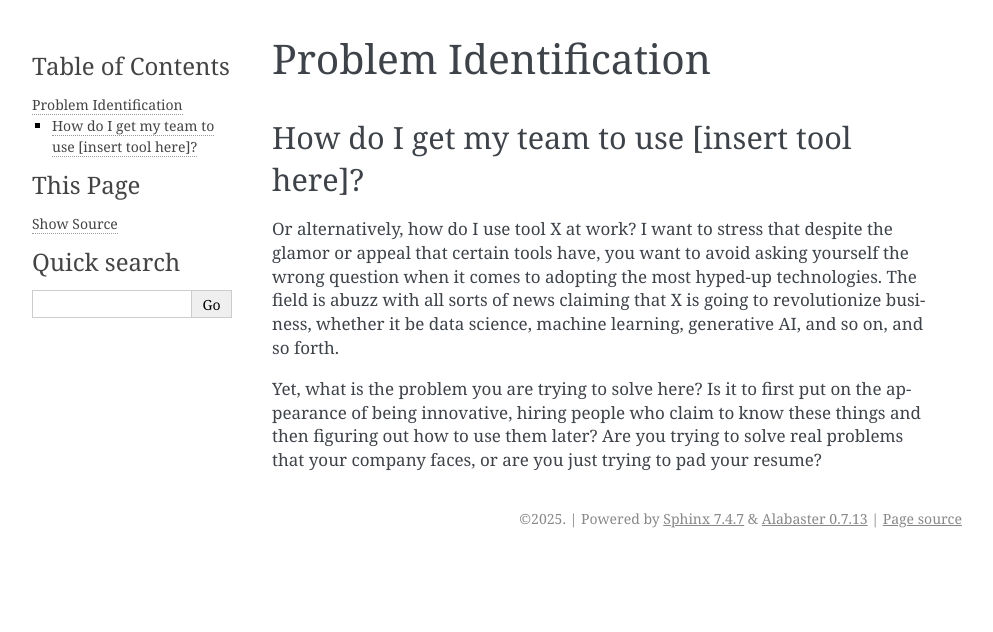
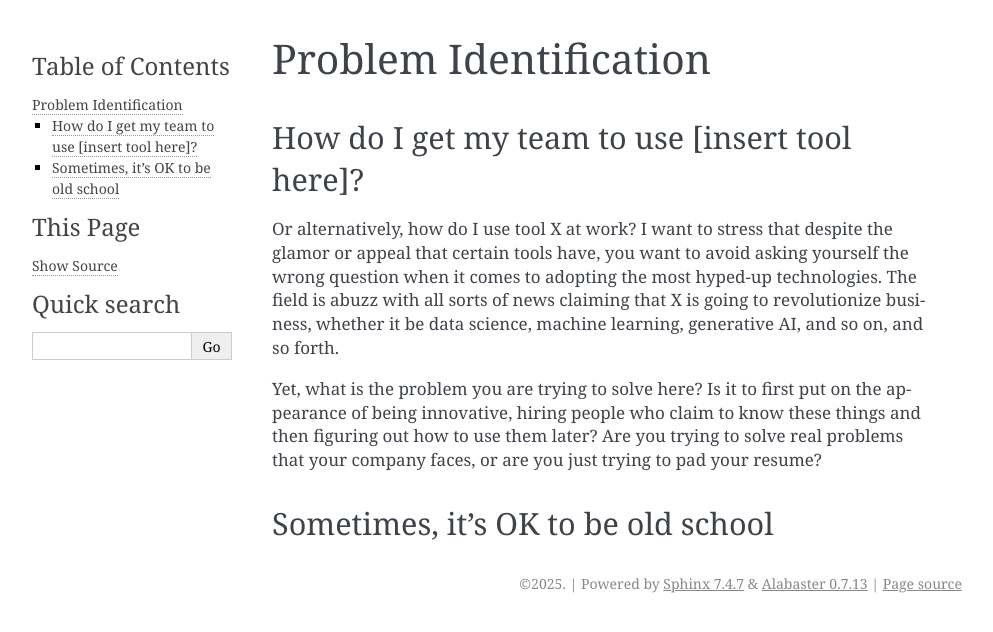
Before and after one commit to genedan/actpak, a Sphinx documentation site: the page built from docs/problem_id.rst, in a window 1280 px wide. Shown: the top 632 px of the page, without its empty margins (148-1141 px from the left). Built offline with Sphinx 7.4.7, drawn with Linux system fonts in a browser that asks for light colours; the version number could not be read and is left out.

Commit message:
DOCS: Initialize problem identification section.

```diff
--- a/docs/problem_id.rst
+++ b/docs/problem_id.rst
@@ -7,3 +7,7 @@ How do I get my team to use [insert tool here]?
 Or alternatively, how do I use tool X at work? I want to stress that despite the glamor or appeal that certain tools have, you want to avoid asking yourself the wrong question when it comes to adopting the most hyped-up technologies. The field is abuzz with all sorts of news claiming that X is going to revolutionize business, whether it be data science, machine learning, generative AI, and so on, and so forth.
 
 Yet, what is the problem you are trying to solve here? Is it to first put on the appearance of being innovative, hiring people who claim to know these things and then figuring out how to use them later? Are you trying to solve real problems that your company faces, or are you just trying to pad your resume?
+
+
+Sometimes, it's OK to be old school
+^^^^^^^^^^^^^^^^^^^^^^^^^^^^^^^^^^^
```
